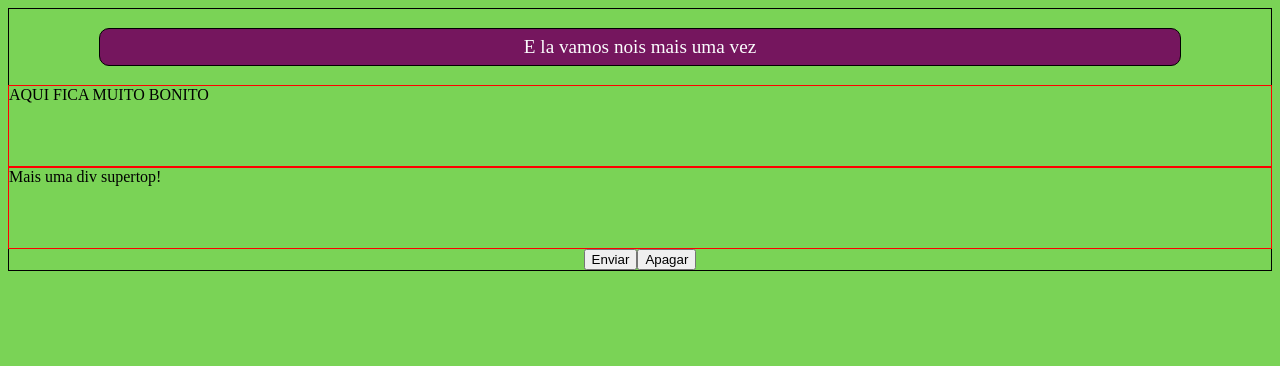
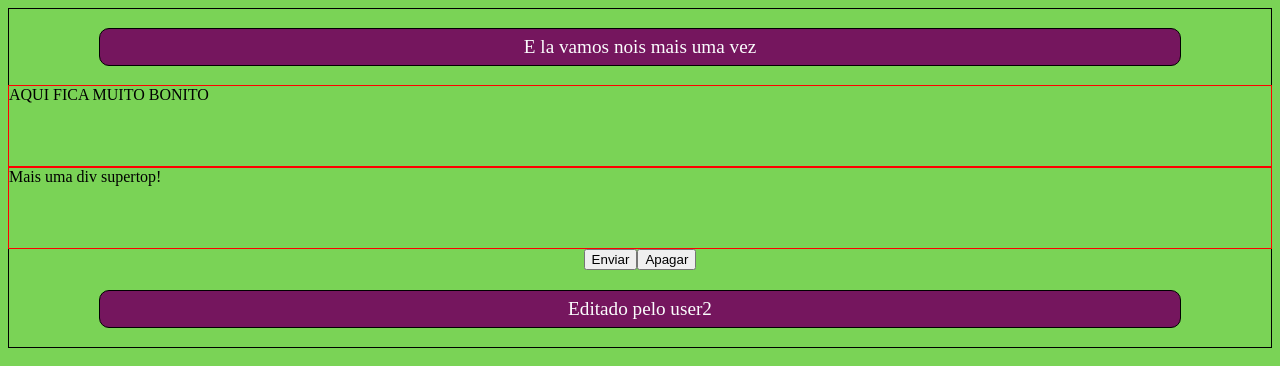
Before and after one commit to Gui002/myproject, a plain HTML site: page index.html in a window 1280 px wide. Drawn offline with Linux system fonts and the light colour scheme.

Commit message:
Editado pelo user 2

```diff
--- a/index.html
+++ b/index.html
@@ -14,6 +14,7 @@
     <div class="btns">
     <button onclick="piscar()">Enviar</button>
     <button>Apagar</button></div>
+    <p>Editado pelo user2</p>
 </body>
 <script>
     // Tentando adicionar um script
```
